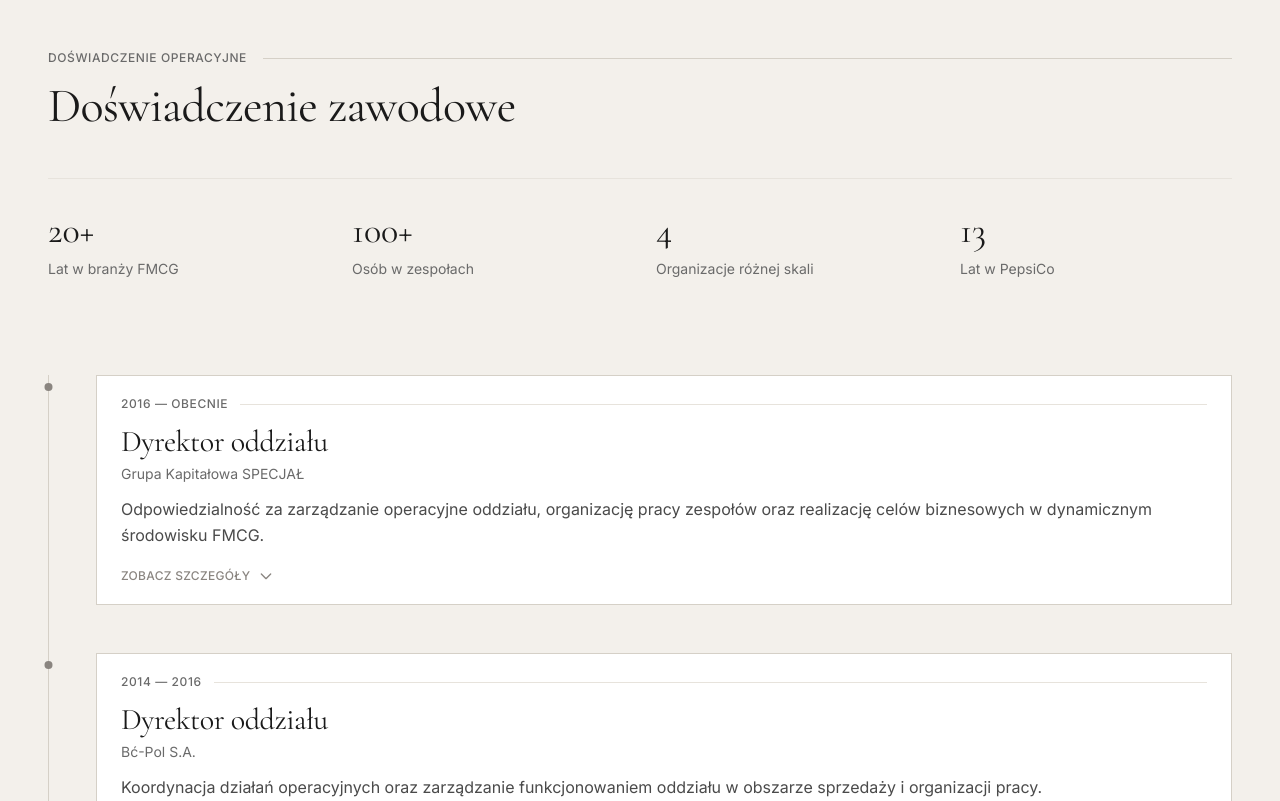
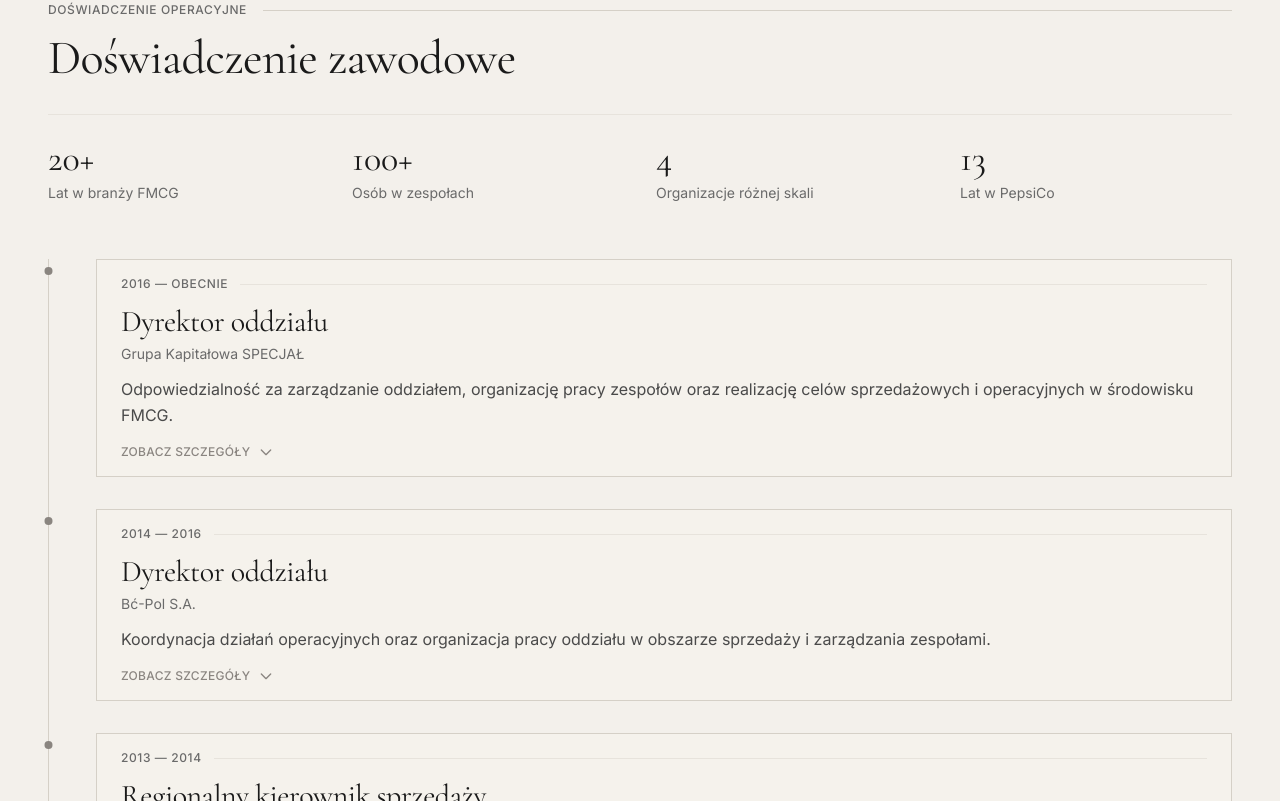
Before and after one commit to joannaklos1983/portfolio-wojciech-kaczanowski, a Next.js app: page / in a window 1280 px wide. Shown: the part 1119-1920 px from the top of the page. Built offline with nearby package versions, Linux system fonts and the light colour scheme.

Commit message:
Update ExperienceTimeline.tsx

```diff
--- a/src/components/sections/ExperienceTimeline.tsx
+++ b/src/components/sections/ExperienceTimeline.tsx
@@ -19,14 +19,15 @@ const timelineData: TimelineItem[] = [
     period: '2016 — obecnie',
     position: 'Dyrektor oddziału',
     company: 'Grupa Kapitałowa SPECJAŁ',
-    description: 'Odpowiedzialność za zarządzanie operacyjne oddziału, organizację pracy zespołów oraz realizację celów biznesowych w dynamicznym środowisku FMCG.',
+    description:
+      'Odpowiedzialność za zarządzanie oddziałem, organizację pracy zespołów oraz realizację celów sprzedażowych i operacyjnych w środowisku FMCG.',
     responsibilities: [
-      'Zarządzanie operacyjne oddziału',
+      'Zarządzanie funkcjonowaniem oddziału',
       'Organizacja pracy zespołów',
-      'Realizacja celów sprzedażowych i operacyjnych',
-      'Usprawnianie procesów',
-      'Koordynacja działań',
+      'Koordynacja działań operacyjnych',
+      'Realizacja celów sprzedażowych',
       'Współpraca między działami',
+      'Usprawnianie organizacji pracy',
     ],
   },
   {
@@ -34,13 +35,14 @@ const timelineData: TimelineItem[] = [
     period: '2014 — 2016',
     position: 'Dyrektor oddziału',
     company: 'Bć-Pol S.A.',
-    description: 'Koordynacja działań operacyjnych oraz zarządzanie funkcjonowaniem oddziału w obszarze sprzedaży i organizacji pracy.',
+    description:
+      'Koordynacja działań operacyjnych oraz organizacja pracy oddziału w obszarze sprzedaży i zarządzania zespołami.',
     responsibilities: [
-      'Organizacja działań operacyjnych',
+      'Koordynacja działań operacyjnych',
       'Zarządzanie zespołami',
+      'Nadzór nad funkcjonowaniem oddziału',
       'Realizacja działań sprzedażowych',
-      'Koordynacja procesów',
-      'Nadzór nad funkcjonowaniem oddziału',
+      'Organizacja procesów',
     ],
   },
   {
@@ -48,13 +50,14 @@ const timelineData: TimelineItem[] = [
     period: '2013 — 2014',
     position: 'Regionalny kierownik sprzedaży',
     company: 'Uroda Polska',
-    description: 'Rozwój sprzedaży regionalnej oraz koordynacja działań handlowych i zespołów sprzedażowych.',
+    description:
+      'Rozwój sprzedaży regionalnej oraz koordynacja działań handlowych i zespołów sprzedażowych.',
     responsibilities: [
-      'Sprzedaż regionalna',
+      'Rozwój sprzedaży regionalnej',
+      'Koordynacja zespołów handlowych',
+      'Realizacja celów sprzedażowych',
       'Organizacja działań handlowych',
-      'Koordynacja zespołów',
-      'Realizacja celów sprzedażowych',
-      'Rozwój relacji biznesowych',
+      'Budowanie relacji biznesowych',
     ],
   },
   {
@@ -62,12 +65,13 @@ const timelineData: TimelineItem[] = [
     period: '1999 — 2012',
     position: 'Regionalny kierownik sprzedaży',
     company: 'PepsiCo',
-    description: 'Rozwój kariery od stanowisk operacyjnych do zarządzania sprzedażą regionalną w strukturach międzynarodowej organizacji FMCG.',
+    description:
+      'Rozwój kariery od stanowisk operacyjnych do zarządzania sprzedażą regionalną w strukturach międzynarodowej organizacji FMCG.',
     responsibilities: [
-      'Zarządzanie sprzedażą i operacjami',
+      'Zarządzanie sprzedażą regionalną',
+      'Koordynacja działań operacyjnych',
       'Organizacja transportu i logistyki',
-      'Koordynacja zespołów',
-      'Rozwój struktur regionalnych',
+      'Zarządzanie zespołami',
       'Realizacja celów biznesowych',
     ],
   },
@@ -81,66 +85,87 @@ export default function ExperienceTimeline() {
   };
 
   return (
-    <section id="doswiadczenie" className="py-24 md:py-32 bg-[#f3f0eb]">
+    <section
+      id="doswiadczenie"
+      className="bg-[#f3f0eb] py-16 md:py-20"
+    >
       <Container>
+
+        {/* Header */}
         <motion.div
           initial={{ opacity: 0, y: 20 }}
           whileInView={{ opacity: 1, y: 0 }}
           viewport={{ once: true }}
           transition={{ duration: 0.6 }}
-          className="mb-20"
+          className="mb-12"
         >
-          <div className="flex items-center gap-4 mb-4">
-            <span className="text-xs text-[#6a6a6a] font-medium tracking-wider uppercase">
+
+          <div className="mb-4 flex items-center gap-4">
+            <span className="text-xs font-medium uppercase tracking-wider text-[#6a6a6a]">
               Doświadczenie operacyjne
             </span>
-            <div className="flex-1 h-px bg-[#d5d0c7]" />
+
+            <div className="h-px flex-1 bg-[#d5d0c7]" />
           </div>
-          <h2 className="text-4xl md:text-5xl font-display font-normal text-[#1a1a1a] mb-12">
+
+          <h2 className="mb-8 font-display text-4xl font-normal text-[#1a1a1a] md:text-5xl">
             Doświadczenie zawodowe
           </h2>
 
-          {/* Metryki na górze */}
-          <div className="grid grid-cols-2 md:grid-cols-4 gap-8 pt-8 pb-4 border-t border-[#e7e3dc]">
-            <div className="space-y-2">
-              <div className="text-4xl font-display font-normal text-[#1a1a1a]">
+          {/* Metryki */}
+          <div className="grid grid-cols-2 gap-8 border-t border-[#e7e3dc] pt-6 pb-2 md:grid-cols-4">
+
+            <div className="space-y-1">
+              <div className="font-display text-4xl font-normal text-[#1a1a1a]">
                 20+
               </div>
+
               <div className="text-sm text-[#6a6a6a]">
                 Lat w branży FMCG
               </div>
             </div>
-            <div className="space-y-2">
-              <div className="text-4xl font-display font-normal text-[#1a1a1a]">
+
+            <div className="space-y-1">
+              <div className="font-display text-4xl font-normal text-[#1a1a1a]">
                 100+
               </div>
+
               <div className="text-sm text-[#6a6a6a]">
                 Osób w zespołach
               </div>
             </div>
-            <div className="space-y-2">
-              <div className="text-4xl font-display font-normal text-[#1a1a1a]">
+
+            <div className="space-y-1">
+              <div className="font-display text-4xl font-normal text-[#1a1a1a]">
                 4
               </div>
+
               <div className="text-sm text-[#6a6a6a]">
                 Organizacje różnej skali
               </div>
             </div>
-            <div className="space-y-2">
-              <div className="text-4xl font-display font-normal text-[#1a1a1a]">
+
+            <div className="space-y-1">
+              <div className="font-display text-4xl font-normal text-[#1a1a1a]">
                 13
               </div>
+
               <div className="text-sm text-[#6a6a6a]">
                 Lat w PepsiCo
               </div>
             </div>
+
           </div>
+
         </motion.div>
 
+        {/* Timeline */}
         <div className="relative">
-          <div className="absolute left-0 top-0 bottom-0 w-px bg-[#d5d0c7]" />
+
+          <div className="absolute bottom-0 left-0 top-0 w-px bg-[#d5d0c7]" />
 
           <div className="space-y-0">
+
             {timelineData.map((item, index) => (
               <motion.div
                 key={item.id}
@@ -148,44 +173,59 @@ export default function ExperienceTimeline() {
                 whileInView={{ opacity: 1, x: 0 }}
                 viewport={{ once: true }}
                 transition={{ duration: 0.5, delay: index * 0.1 }}
-                className="relative pl-12 pb-12 last:pb-0"
+                className="relative pb-8 pl-12 last:pb-0"
               >
-                <div className="absolute left-0 top-2 w-2 h-2 -translate-x-[3.5px]">
-                  <div className="w-full h-full bg-[#8a8580] rounded-full" />
+
+                {/* Punkt timeline */}
+                <div className="absolute left-0 top-2 h-2 w-2 -translate-x-[3.5px]">
+                  <div className="h-full w-full rounded-full bg-[#8a8580]" />
                 </div>
 
-                <div className="border border-[#d5d0c7] bg-[#ffffff] transition-all duration-300 hover:border-[#c5c1ba] hover:shadow-sm">
+                {/* Card */}
+                <div className="border border-[#d5d0c7] bg-[#f5f2ec] transition-all duration-300 hover:border-[#c5c1ba]">
+
                   <button
                     onClick={() => toggleItem(item.id)}
-                    className="w-full px-6 py-5 text-left"
+                    className="w-full px-6 py-4 text-left"
                   >
+
                     <div className="space-y-3">
+
+                      {/* Okres */}
                       <div className="flex items-center gap-3">
-                        <span className="text-xs font-medium tracking-wider text-[#6a6a6a] uppercase">
+                        <span className="text-xs font-medium uppercase tracking-wider text-[#6a6a6a]">
                           {item.period}
                         </span>
-                        <div className="flex-1 h-px bg-[#e7e3dc]" />
+
+                        <div className="h-px flex-1 bg-[#e7e3dc]" />
                       </div>
 
+                      {/* Stanowisko */}
                       <div className="space-y-1">
-                        <h3 className="text-2xl md:text-3xl font-display font-normal text-[#1a1a1a]">
+                        <h3 className="font-display text-2xl font-normal text-[#1a1a1a] md:text-3xl">
                           {item.position}
                         </h3>
+
                         <p className="text-sm text-[#6a6a6a]">
                           {item.company}
                         </p>
                       </div>
 
-                      <p className="text-[#4a4a4a] leading-relaxed">
+                      {/* Opis */}
+                      <p className="leading-relaxed text-[#4a4a4a]">
                         {item.description}
                       </p>
 
-                      <div className="flex items-center gap-2 text-xs text-[#8a8580] pt-2">
-                        <span className="font-medium tracking-wide uppercase">
-                          {expandedId === item.id ? 'Zwiń' : 'Zobacz szczegóły'}
+                      {/* CTA */}
+                      <div className="flex items-center gap-2 pt-1 text-xs text-[#8a8580]">
+                        <span className="font-medium uppercase tracking-wide">
+                          {expandedId === item.id
+                            ? 'Zwiń'
+                            : 'Zobacz szczegóły'}
                         </span>
+
                         <svg
-                          className={`w-4 h-4 transition-transform duration-300 ${
+                          className={`h-4 w-4 transition-transform duration-300 ${
                             expandedId === item.id ? 'rotate-180' : ''
                           }`}
                           fill="none"
@@ -199,10 +239,14 @@ export default function ExperienceTimeline() {
                             d="M19 9l-7 7-7-7"
                           />
                         </svg>
+
                       </div>
+
                     </div>
+
                   </button>
 
+                  {/* Expanded */}
                   <AnimatePresence>
                     {expandedId === item.id && (
                       <motion.div
@@ -212,33 +256,55 @@ export default function ExperienceTimeline() {
                         transition={{ duration: 0.3 }}
                         className="overflow-hidden"
                       >
-                        <div className="px-6 pb-5 pt-2 border-t border-[#e7e3dc]">
-                          <h4 className="text-xs font-medium text-[#6a6a6a] mb-4 tracking-wide uppercase">
+
+                        <div className="border-t border-[#e7e3dc] px-6 pb-5 pt-3">
+
+                          <h4 className="mb-4 text-xs font-medium uppercase tracking-wide text-[#6a6a6a]">
                             Kluczowe obszary
                           </h4>
+
                           <ul className="space-y-3">
-                            {item.responsibilities.map((responsibility, idx) => (
+
+                            {item.responsibilities.map(
+                              (responsibility, idx) => (
                                 <motion.li
                                   key={idx}
                                   initial={{ opacity: 0, x: -10 }}
                                   animate={{ opacity: 1, x: 0 }}
-                                transition={{ duration: 0.3, delay: idx * 0.05 }}
+                                  transition={{
+                                    duration: 0.3,
+                                    delay: idx * 0.05,
+                                  }}
                                   className="flex items-start gap-3 text-[#4a4a4a]"
                                 >
-                                <span className="text-[#8a8580] mt-1.5 flex-shrink-0">—</span>
+
+                                  <span className="mt-1.5 flex-shrink-0 text-[#8a8580]">
+                                    —
+                                  </span>
+
                                   <span>{responsibility}</span>
+
                                 </motion.li>
-                            ))}
+                              )
+                            )}
+
                           </ul>
+
                         </div>
+
                       </motion.div>
                     )}
                   </AnimatePresence>
+
                 </div>
+
               </motion.div>
             ))}
+
           </div>
+
         </div>
+
       </Container>
     </section>
   );
```
Lines whose indentation alone changed are shown as unchanged.
